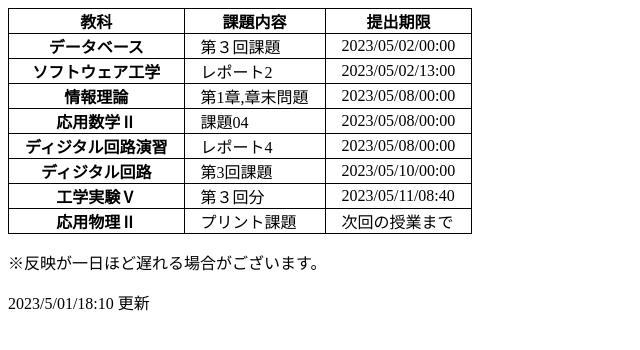
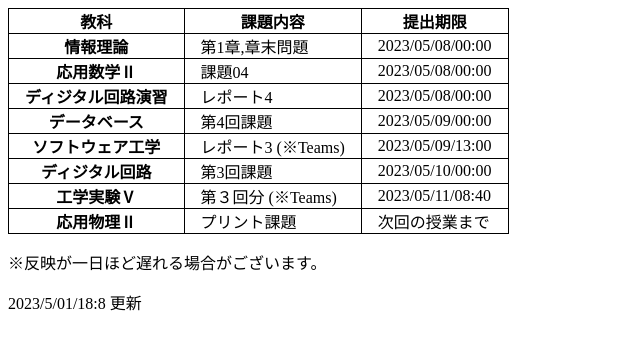
Before and after one commit to kourinreinbow/jugyo_yoteihyo, a plain HTML site: page index.html in a window 1280 px wide. Shown: the whole page, without its empty margins (0-640 px from the left). Drawn offline with Linux system fonts and the light colour scheme.

Commit message:
commited_5_2

```diff
--- a/index.html
+++ b/index.html
@@ -25,37 +25,37 @@
             </tr> -->
 
 <tr>
-    <th>データベース</th>
-    <td>第３回課題</td>
-    <td>2023/05/02/00:00</td>
-    <!--<td><form method="GET"><input type="checkbox" name="kadai0">　<input type="submit" value="変更"></form></td>-->
-</tr>
-
-<tr>
-    <th>ソフトウェア工学</th>
-    <td>レポート2</td>
-    <td>2023/05/02/13:00</td>
-    <!--<td><form method="GET"><input type="checkbox" name="kadai1">　<input type="submit" value="変更"></form></td>-->
-</tr>
-
-<tr>
     <th>情報理論</th>
     <td>第1章,章末問題</td>
     <td>2023/05/08/00:00</td>
-    <!--<td><form method="GET"><input type="checkbox" name="kadai2">　<input type="submit" value="変更"></form></td>-->
+    <!--<td><form method="GET"><input type="checkbox" name="kadai0">　<input type="submit" value="変更"></form></td>-->
 </tr>
 
 <tr>
     <th>応用数学Ⅱ</th>
     <td>課題04</td>
     <td>2023/05/08/00:00</td>
-    <!--<td><form method="GET"><input type="checkbox" name="kadai3">　<input type="submit" value="変更"></form></td>-->
+    <!--<td><form method="GET"><input type="checkbox" name="kadai1">　<input type="submit" value="変更"></form></td>-->
 </tr>
 
 <tr>
     <th>ディジタル回路演習</th>
     <td>レポート4</td>
     <td>2023/05/08/00:00</td>
+    <!--<td><form method="GET"><input type="checkbox" name="kadai2">　<input type="submit" value="変更"></form></td>-->
+</tr>
+
+<tr>
+    <th>データベース</th>
+    <td>第4回課題</td>
+    <td>2023/05/09/00:00</td>
+    <!--<td><form method="GET"><input type="checkbox" name="kadai3">　<input type="submit" value="変更"></form></td>-->
+</tr>
+
+<tr>
+    <th>ソフトウェア工学</th>
+    <td>レポート3 (※Teams)</td>
+    <td>2023/05/09/13:00</td>
     <!--<td><form method="GET"><input type="checkbox" name="kadai4">　<input type="submit" value="変更"></form></td>-->
 </tr>
 
@@ -68,7 +68,7 @@
 
 <tr>
     <th>工学実験Ⅴ</th>
-    <td>第３回分</td>
+    <td>第３回分 (※Teams)</td>
     <td>2023/05/11/08:40</td>
     <!--<td><form method="GET"><input type="checkbox" name="kadai6">　<input type="submit" value="変更"></form></td>-->
 </tr>
@@ -83,6 +83,6 @@
         </tbody>
     </table>
     <p>※反映が一日ほど遅れる場合がございます。</p>
-    <p>2023/5/01/18:10 更新</p>
+    <p>2023/5/01/18:8 更新</p>
 </body>
 </html>
```
Also changed, not shown: sample.html (+1 -1 lines), 1 other file.
